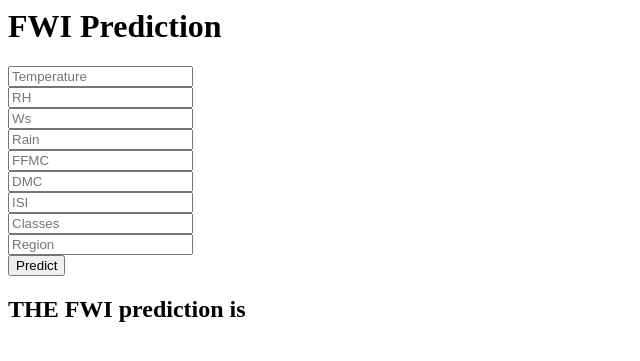
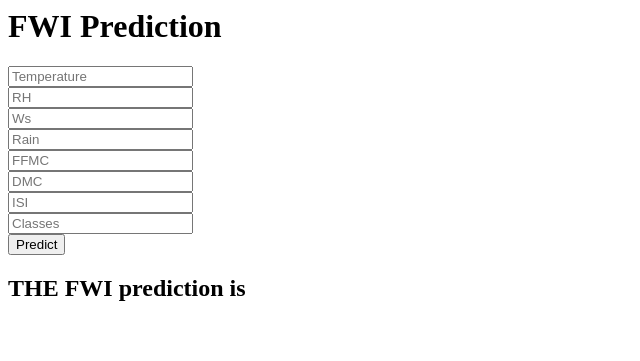
Before and after one commit to sks-0824/ML-linear-models, a Flask app: page /predictdata in a window 1280 px wide. Shown: the top 361 px of the page, without its empty margins (0-640 px from the left). Run offline with Flask 3, Linux system fonts and the light colour scheme; parts of the project's set-up code (start-up, migrations or seed data) failed here and were passed over.

Commit message:
my change

```diff
--- a/templates/home.html
+++ b/templates/home.html
@@ -13,7 +13,7 @@
            <input type="text" name="DMC" placeholder="DMC" required="required" /><br>
            <input type="text" name="ISI" placeholder="ISI" required="required" /><br>
            <input type="text" name="Classes" placeholder="Classes" required="required" /><br>
-           <input type="text" name="Region" placeholder="Region" required="required" /><br>
+
 
 
 
```
